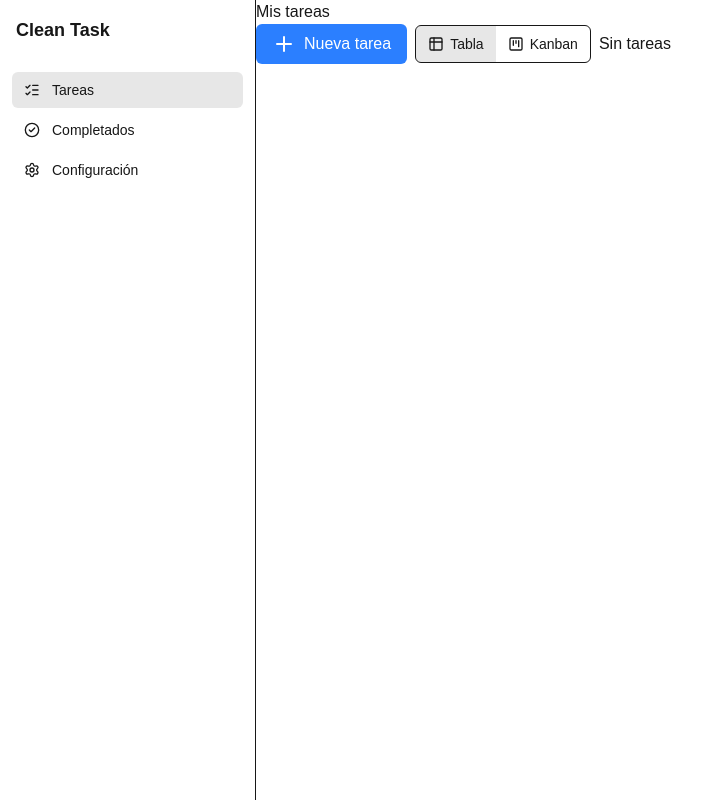
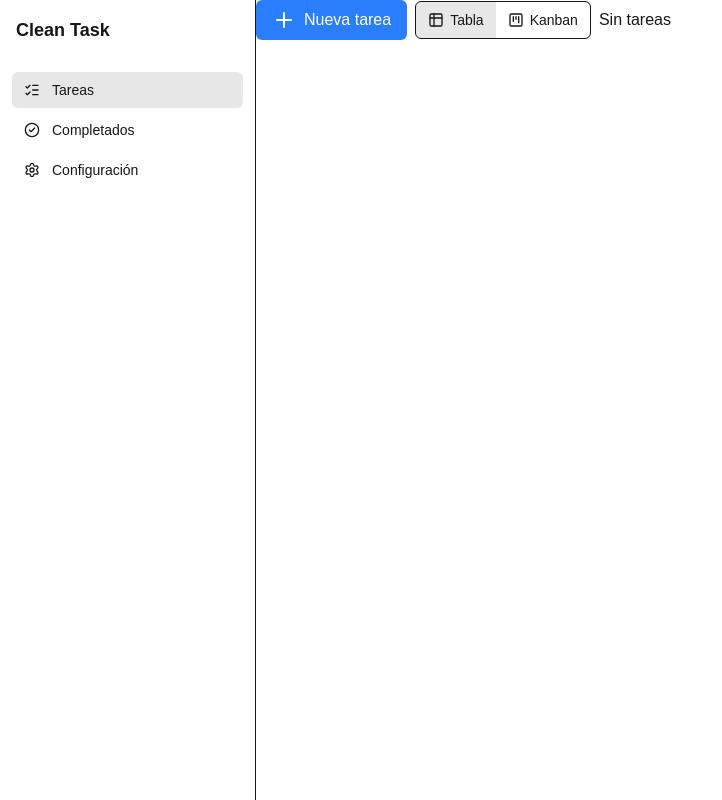
Before and after one commit to LuisDanilo/nextjs-fullstack-clean-arch, a Next.js app: page / in a window 1280 px wide. Shown: the whole page, without its empty margins (0-722 px from the left). Built offline with nearby package versions, Linux system fonts and the light colour scheme.

Commit message:
chore(home): remove page heading

```diff
--- a/src/app/page.tsx
+++ b/src/app/page.tsx
@@ -5,7 +5,6 @@ export default async function Home() {
   const tasks = await getTasks()
 
   return <main>
-    <h1>Mis tareas</h1>
     <TaskViews tasks={tasks} />
   </main>
 }
```
